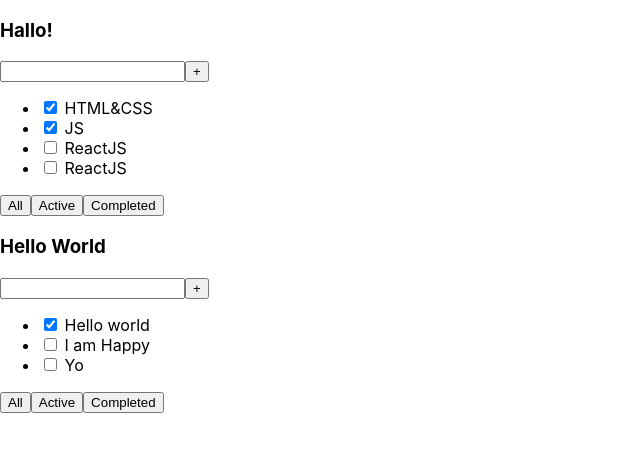
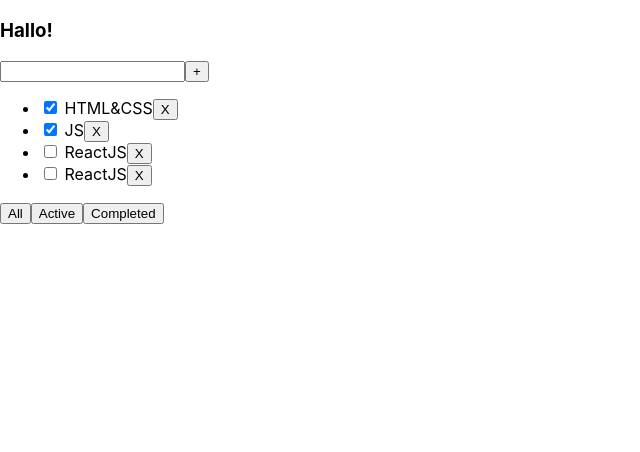
Before and after one commit to krawtschenko/Todolist, a React (Create React App) app: page / in a window 1280 px wide. Shown: the top 452 px of the page, without its empty margins (0-640 px from the left). Built offline with nearby package versions, Linux system fonts and the light colour scheme.

Commit message:
Lesson 2 (filter and map)

```diff
--- a/src/App.tsx
+++ b/src/App.tsx
@@ -1,27 +1,27 @@
-import React from 'react';
+import React, {useState} from 'react';
 import './App.css';
 import Todolist from "./components/Todolist";
 
+export type IdType = number;
+export type FilterType = 'All' | 'Active' | 'Completed'
+
 function App() {
-  const title1 = 'Hallo!',
-    title2 = 'Hello World'
+  const title = 'Hallo!'
 
-  const tasks1 = [
-    { id: 1, title: "HTML&CSS", isDone: true },
-    { id: 2, title: "JS", isDone: true },
-    { id: 3, title: "ReactJS", isDone: false },
-    { id: 4, title: "ReactJS", isDone: false },
-  ]
-  const tasks2 = [
-    { id: 1, title: "Hello world", isDone: true },
-    { id: 2, title: "I am Happy", isDone: false },
-    { id: 3, title: "Yo", isDone: false }
-  ]
+  let [tasks, setTasks] = useState([
+    {id: 1, title: "HTML&CSS", isDone: true},
+    {id: 2, title: "JS", isDone: true},
+    {id: 3, title: "ReactJS", isDone: false},
+    {id: 4, title: "ReactJS", isDone: false},
+  ])
+
+  const removeTask = (id: IdType) => {
+    setTasks(tasks.filter(elem => elem.id !== id))
+  }
 
   return (
     <>
-      <Todolist title={title1} tasks={tasks1}/>
-      <Todolist title={title2} tasks={tasks2}/>
+      <Todolist title={title} tasks={tasks} removeTask={removeTask}/>
     </>
   );
 }
--- a/src/components/Todolist.tsx
+++ b/src/components/Todolist.tsx
@@ -1,8 +1,10 @@
-import React from "react";
+import React, {useState} from "react";
+import {FilterType, IdType} from "../App";
 
 type TodolistPropsType = {
   title: string
   tasks: ObjectType[]
+  removeTask: (id: IdType) => void
 }
 
 type ObjectType = {
@@ -12,6 +14,22 @@
 }
 
 function Todolist(props: TodolistPropsType) {
+
+  let tasksFilter = props.tasks
+  let [filter, setFilter] = useState<FilterType> ('All')
+
+  if (filter === 'Active') {
+    tasksFilter = props.tasks.filter(elem => !elem.isDone)
+  }
+
+  if (filter === 'Completed') {
+    tasksFilter = props.tasks.filter(elem => elem.isDone)
+  }
+
+  const filterTask = (filterValue: FilterType) => {
+    setFilter(filterValue)
+  }
+
   return (
     <div>
       <h3>{props.title}</h3>
@@ -20,16 +38,30 @@
         <button>+</button>
       </div>
       <ul>
-        {props.tasks.map((elem, index) => {
+        {tasksFilter.map((elem) => {
           return (
-            <li key={index}><input type="checkbox" defaultChecked={elem.isDone}/> <span>{elem.title}</span></li>
+            <li key={elem.id}><input type="checkbox" defaultChecked={elem.isDone}/> <span>{elem.title}</span>
+              <button onClick={() => {
+                props.removeTask(elem.id)
+              }}>X
+              </button>
+            </li>
           )
         })}
       </ul>
       <div>
-        <button>All</button>
-        <button>Active</button>
-        <button>Completed</button>
+        <button onClick={() => {
+          filterTask('All')
+        }}>All
+        </button>
+        <button onClick={() => {
+          filterTask('Active')
+        }}>Active
+        </button>
+        <button onClick={() => {
+          filterTask('Completed')
+        }}>Completed
+        </button>
       </div>
     </div>
   )
```
